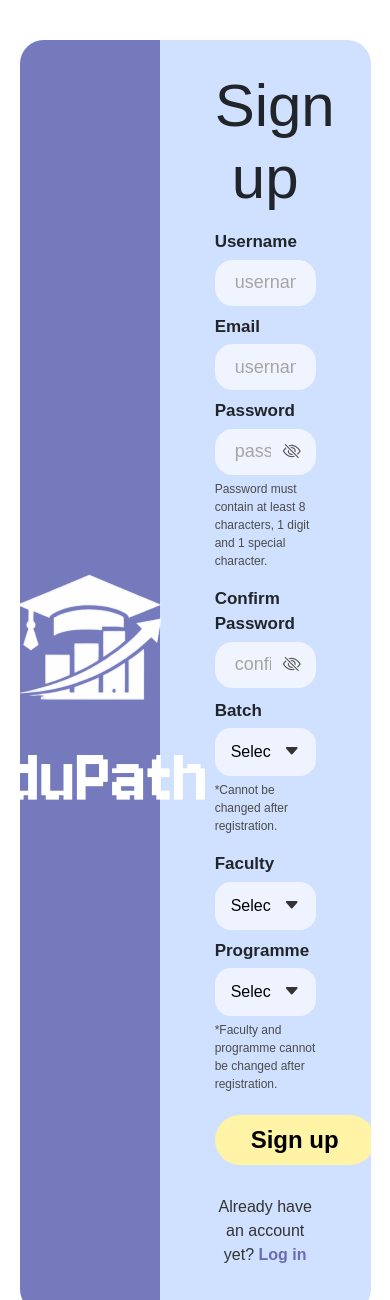
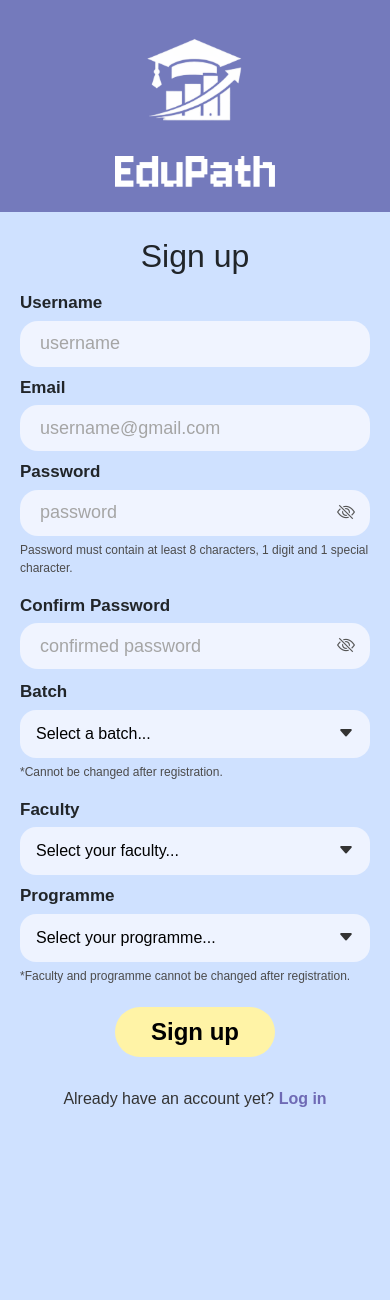
Before and after one commit to khor04/EduPath, a Flask app: page /signup in a window 390 px wide. Shown: the top 1300 px of the page. After the commit the page ends 1107 px from the top, so only its background shows below. Run offline with Flask 3, Linux system fonts and the light colour scheme.

Commit message:
fix layout bug

```diff
--- a/static/css/signup.css
+++ b/static/css/signup.css
@@ -13,6 +13,7 @@ body {
   justify-content: center;
   align-items: center;
   overflow-y: auto;
+  overflow-x: hidden;
 }
 
 .signup-container {
@@ -60,7 +61,7 @@ body {
 
 .signup-form h2 {
   text-align: center;
-  font-size: clamp(60px, 4vw, 56px);
+  font-size: clamp(32px, 4vw, 56px);
   margin-bottom: 15px;
 }
 
@@ -232,7 +233,7 @@ button:hover {
 
 .login-form h2 {
   text-align: center;
-  font-size: clamp(60px, 4vw, 56px);
+  font-size: clamp(32px, 4vw, 56px);
   margin-bottom: 15px;
 }
 
@@ -396,3 +397,51 @@ button:hover {
     font-size: 0.85rem;
     margin-top: 5px;
 }
+
+/* Mobile: stack the two panels instead of a fixed 40/60 split */
+@media (max-width: 768px) {
+  .signup-container {
+    width: 100%;
+    min-height: 100vh;
+    margin: 0;
+    border-radius: 0;
+    flex-direction: column;
+  }
+
+  .left-panel,
+  .right-panel {
+    width: 100%;
+  }
+
+  .left-panel {
+    padding: 25px 0;
+  }
+
+  .logo-icon {
+    width: 110px;
+    margin-bottom: 15px;
+  }
+
+  .logo_name {
+    width: 160px;
+  }
+
+  .right-panel {
+    padding: 25px 20px 40px;
+  }
+
+  .signup-form,
+  .login-form {
+    width: 100%;
+    max-width: 420px;
+  }
+
+  .flash-box {
+    width: 90%;
+    font-size: 18px;
+  }
+
+  .email-modal-box {
+    width: 90%;
+  }
+}
```
Also changed, not shown: static/css/contact.css (+14 -0 lines), static/css/layout.css (+47 -4 lines), static/css/upload.css (+40 -0 lines), README.md.
